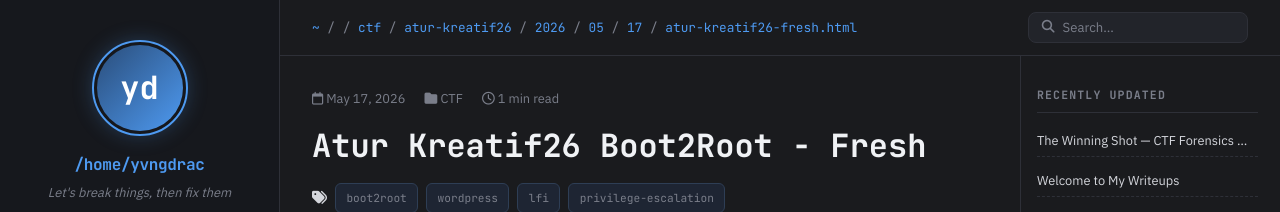
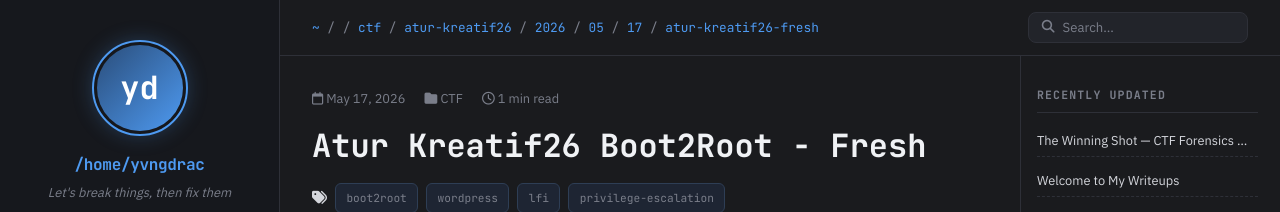
Before and after one commit to yvngdrac/yvngdrac.github.io, a Jekyll site: the page built from _posts/2026-05-17-atur-kreatif26-fresh.md, in a window 1280 px wide. Shown: the top 212 px of the page. Built offline with Jekyll 4.4.1, drawn with Linux system fonts in a browser that asks for light colours; some of the changed lines change nothing that is shown.

Commit message:
Update _config.yml

```diff
--- a/_config.yml
+++ b/_config.yml
@@ -1,62 +1,48 @@
-title: yvngdrac
-description: Security Writeups & Research
-url: "https://yvngdrac.github.io"
+title: /home/yvngdrac
+description: Security research and CTF writeups
+url: https://yvngdrac.github.io
 baseurl: ""
-github:
-  username: yvngdrac
 
-# Theme
-theme:
+# Build settings
+markdown: kramdown
+highlighter: rouge
+permalink: pretty
 
-# Author
-author:
-  name: yvngdrac
-  avatar: /assets/images/avatar.jpeg
-  email: 168247678+yvngdrac@users.noreply.github.com
-  bio: "Let's learn together"
-  location: Earth
-
-# Social
-social:
-  links:
-    - https://github.com/yvngdrac
-    - https://twitter.com/yourhandle
-
-# Sidebar avatar
-avatar: /assets/images/avatar.jpeg
-
-# Comments (optional)
-comments:
-  provider: false
+# Pagination
+paginate: 10
+paginate_path: "/page/:num/"
 
 # Plugins
 plugins:
+  - jekyll-feed
+  - jekyll-seo-tag
   - jekyll-paginate
-  - jekyll-feed
-  - jekyll-sitemap
-  - jekyll-archives
-  - jekyll-seo-tag
-  - jekyll-redirect-from
 
-# Pagination
-paginate: 6
-paginate_path: /page:num/
+# Exclude files from processing
+exclude:
+  - Gemfile
+  - Gemfile.lock
+  - node_modules
+  - vendor
+  - .gitignore
+  - README.md
 
-# Archives (enable if you want category/tag/archive pages)
-jekyll-archives:
-  enabled:
-    - categories
-    - tags
-  layouts:
-    category: category
-    tag: tag
-
-# Prefer site dark mode
-prefer-dark-mode: true
-
+# Default front matter
 defaults:
   - scope:
       path: ""
       type: "posts"
     values:
-      layout: post
+      layout: "post"
+  - scope:
+      path: ""
+      type: "pages"
+    values:
+      layout: "default"
+
+# RSS feed
+feed:
+  path: feed.xml
+
+# Social links
+github_username: yvngdrac
```
